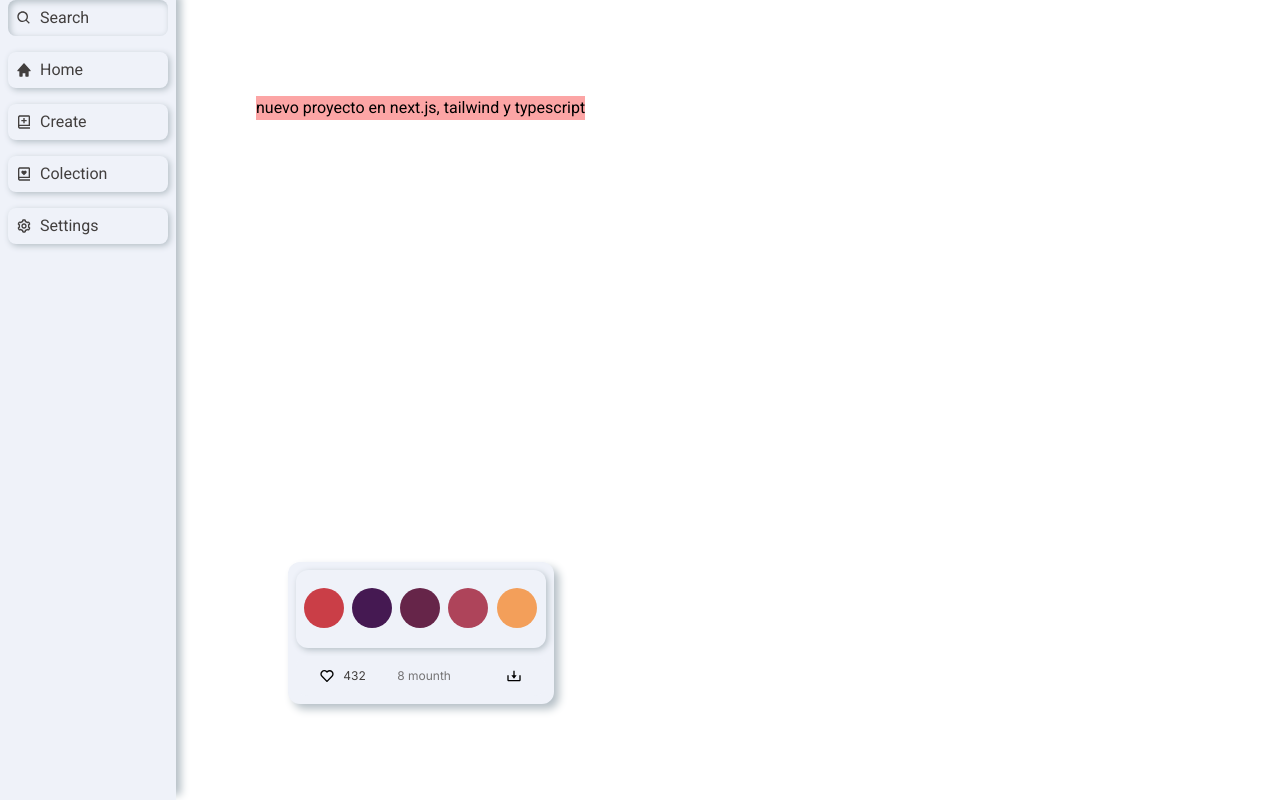
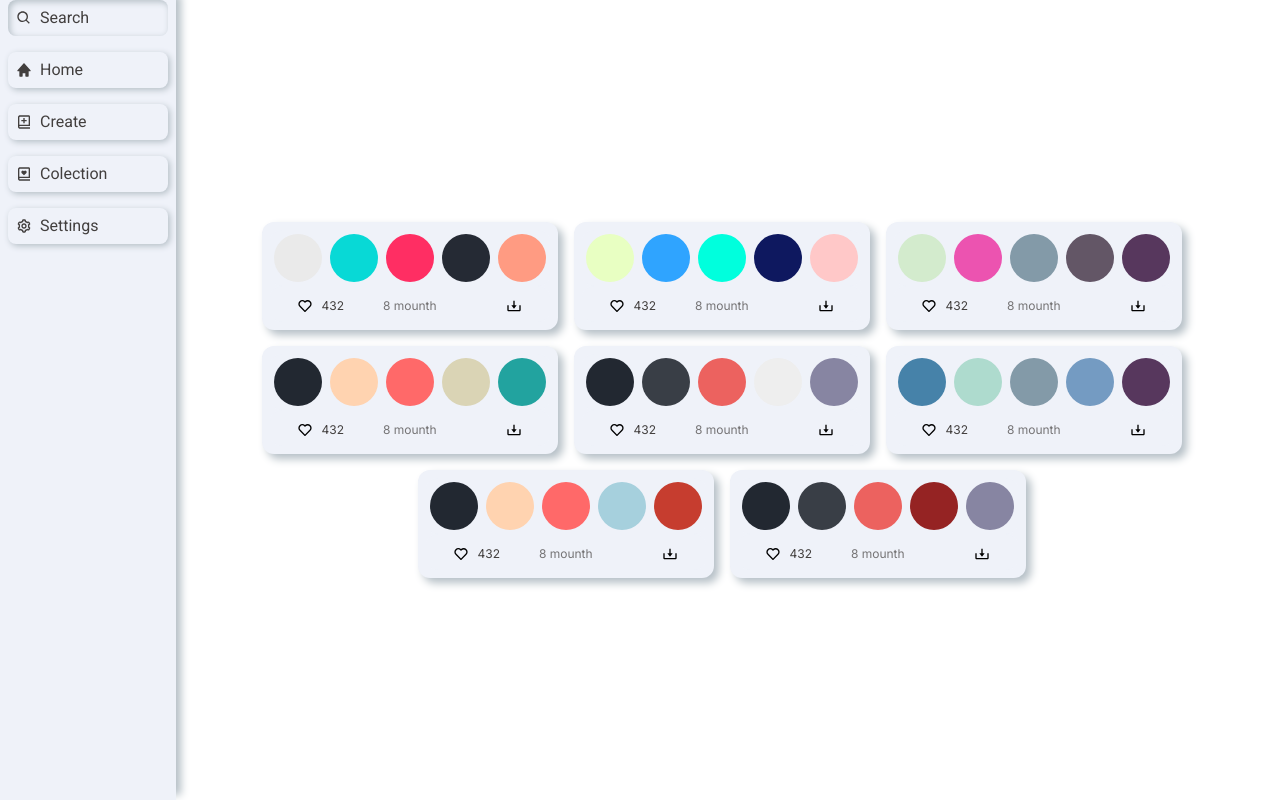
Before and after one commit to EduAZ86/ColorPaletteMaker, a Next.js app: page / in a window 1280 px wide. Built offline with nearby package versions, Linux system fonts and the light colour scheme.

Commit message:
card mapper component

```diff
--- a/src/app/page.tsx
+++ b/src/app/page.tsx
@@ -1,18 +1,22 @@
+import CardMapper from '@/components/CardMapper'
 import ColorCard from '@/components/ColorCard'
 import PaletteColor from '@/components/PaletteColor'
 import PaletteColorCard from '@/components/PaletteColorCard'
+import { arrayPalettesTEST } from '@/constants/testPalettes'
 import { hexToRgb } from '@/utils/colorsCalculator'
+
 
 
 export default function Home() {
   const rgbColor = `(${hexToRgb('#CA3E47')})`
   return (
-    <main className="flex min-h-screen flex-col items-center justify-between p-24">
-      <div className='flex bg-blend-color-burn'>
-        <span className='font-roboto z-20 bg-red-300'>nuevo proyecto en next.js, tailwind y typescript</span>
-        <br/>
-      </div>
-        <PaletteColorCard/>
+    <main className="
+      flex w-full h-full flex-col justify-center items-center pl-0 pb-28
+      md:pb-0 md:pl-5 md:pr-4
+      ">
+        <CardMapper
+          arrayColorPalettes = {arrayPalettesTEST}
+        />
     </main>
   )
 }
--- a/src/components/AboutPalette/AboutPalette.tsx
+++ b/src/components/AboutPalette/AboutPalette.tsx
@@ -1,3 +1,4 @@
+'use client'
 import React from "react";
 import {BiHeart} from 'react-icons/bi'
 import FavButton from "../FavButton";
@@ -7,7 +8,7 @@ const AboutPalette:React.FC = () => {
     const palette = ['#CA3E47', '#451952', '#662549', '#AE445A', '#F39F5A'];
     return(
         <div className='
-            flex flex-row w-full py-1 px-1 bg-light-background rounded-xl justify-around items-center
+            flex flex-row w-full pt-1 px-1 bg-light-background rounded-xl justify-around items-center
             dark:bg-dark-background
         '>
             <FavButton/>
--- /dev/null
+++ b/src/components/CardMapper/CardMapper.tsx
@@ -0,0 +1,26 @@
+'use client'
+import { arrayPalettes } from '@/types/paletteColor.type'
+import React from 'react'
+import PaletteColorCard from '../PaletteColorCard'
+
+
+
+const CardMapper: React.FC<{ arrayColorPalettes: arrayPalettes }> = ({ arrayColorPalettes }) => {
+
+    return(
+        <div
+            className='flex flex-row flex-wrap gap-4 justify-center items-center'
+        >
+            {arrayColorPalettes.map(( item ) => {
+                return(
+                    <PaletteColorCard
+                        key={item.idColors}
+                        paletteColorProp = {item}
+                    />
+                )
+            })}
+        </div>
+    )
+}
+
+export default CardMapper
--- /dev/null
+++ b/src/components/CardMapper/index.ts
@@ -0,0 +1 @@
+export {default} from './CardMapper'
--- a/src/components/ColorCard/ColorCard.tsx
+++ b/src/components/ColorCard/ColorCard.tsx
@@ -15,21 +15,22 @@ const ColorCard:React.FC<ColorCardProps> = ({colorRGB, colorHEXA}) => {
 
     return(
         <div className={`
-            flex flex-col justify-center items-center group-hover:gap-2 cursor-pointer px-1 py-1
+            flex flex-col justify-center w-14 items-center group-hover:gap-2 px-1 py-1
 
         `}>
             <button
                 onClick={() => handleCopy(colorRGB)}
                 className={`
-                    text-4xs opacity-0 text-light-font
-                    group-hover:opacity-90 duration-700 delay-100
+                    text-4xs opacity-0 text-light-font h-0
+                    group-hover:opacity-90 group-hover:h-fit duration-700 delay-100
                     dark:text-dark-font
+                    cursor-pointer
                 `}
 
             >{colorRGB}</button>
             <span
                 className={`
-                w-10 h-10 rounded-t-full rounded-b-full
+                w-12 h-12 rounded-t-full rounded-b-full
                 group-hover:h-24 duration-700
                 `}
                 style={{background:colorHEXA}}
@@ -37,9 +38,10 @@ const ColorCard:React.FC<ColorCardProps> = ({colorRGB, colorHEXA}) => {
             <button
                 onClick={() => handleCopy(colorHEXA)}
                 className={`
-                    text-3xs opacity-0 text-light-font
-                    group-hover:opacity-80 duration-700 delay-100
+                    text-3xs opacity-0 text-light-font h-0
+                    group-hover:opacity-80 group-hover:h-fit duration-700 delay-100
                     dark:text-dark-font
+                    cursor-pointer
                 `}
                 >{colorHEXA}</button>
         </div>
--- a/src/components/NavBar/NavBar.tsx
+++ b/src/components/NavBar/NavBar.tsx
@@ -11,7 +11,7 @@ const NavBar:React.FC = () => {
     const {currentPress, selectButton} = useCurrentPressButton(options)
 
     return (
-        <div className='fixed flex flex-col bg-light-background w-screen h-16 pl-0 pt-0 left-0 bottom-0 shadow-bar
+        <div className='fixed flex flex-col bg-light-background w-screen h-16 pl-0 pt-0 left-0 bottom-0 shadow-bar z-20
           dark:bg-dark-background dark:shadow-dark-bar
           md:flex-row  md:w-44  md:pl-2  md:top-0 md:h-screen md:shadow-bar'>
             <div className="flex flex-row w-full h-full aling items-center justify-evenly gap-4 left-0 bg-light-background
--- a/src/components/PaletteColor/PaletteColor.tsx
+++ b/src/components/PaletteColor/PaletteColor.tsx
@@ -1,33 +1,65 @@
+'use client'
 import React from 'react'
 import ColorCard from '../ColorCard'
 import { hexToRgb } from '@/utils/colorsCalculator'
 
-const PaletteColor:React.FC = () => {
+interface PaletteColorProps {
+    first_color:string;
+    second_color:string;
+    third_color:string;
+    fourth_color:string;
+    fifth_color:string;
+    first_color_rgb:string;
+    second_color_rgb:string;
+    third_color_rgb:string;
+    fourth_color_rgb:string;
+    fifth_color_rgb:string;
+}
 
-
-    const color1 ='#CA3E47'
-    const color2 ='#451952'
-    const color3 ='#662549'
-    const color4 ='#AE445A'
-    const color5 ='#F39F5A'
-    const colors = [color1,color2,color3,color4,color5]
+const PaletteColor:React.FC<PaletteColorProps> = ({
+    first_color,
+    second_color,
+    third_color,
+    fourth_color,
+    fifth_color,
+    first_color_rgb,
+    second_color_rgb,
+    third_color_rgb,
+    fourth_color_rgb,
+    fifth_color_rgb
+}) => {
 
     return(
         <div className='
-            flex flex-row w-fit py-1 px-1 bg-light-background rounded-xl group shadow-button
-            dark:bg-dark-background dark:shadow-dark-button
-        '>
-            {colors.map((item,index) => {
-                return(
-                    <ColorCard
-                        key={index}
-                        colorRGB={`(${hexToRgb(item)})`}
-                        colorHEXA={item}
-                    />
-                )
-            })}
-
-
+            flex flex-row w-fit bg-light-background rounded-xl group
+            dark:bg-dark-background
+        '
+            >
+                <ColorCard
+                    key={first_color}
+                    colorHEXA={first_color}
+                    colorRGB={first_color_rgb}
+                />
+                <ColorCard
+                    key={second_color}
+                    colorHEXA={second_color}
+                    colorRGB={second_color_rgb}
+                />
+                <ColorCard
+                    key={third_color}
+                    colorHEXA={third_color}
+                    colorRGB={third_color_rgb}
+                />
+                <ColorCard
+                    key={fourth_color}
+                    colorHEXA={fourth_color}
+                    colorRGB={fourth_color_rgb}
+                />
+                <ColorCard
+                    key={fifth_color}
+                    colorHEXA={fifth_color}
+                    colorRGB={fifth_color_rgb}
+                />
         </div>
     )
 }
--- a/src/components/PaletteColorCard/PaletteColorCard.tsx
+++ b/src/components/PaletteColorCard/PaletteColorCard.tsx
@@ -1,18 +1,30 @@
+'use client'
 import React from 'react'
-
 import PaletteColor from '../PaletteColor'
 import AboutPalette from '../AboutPalette'
+import { ColorPalleteType } from '@/types/paletteColor.type'
 
-const PaletteColorCard:React.FC = () => {
+const PaletteColorCard:React.FC<{paletteColorProp:ColorPalleteType}> = ({paletteColorProp}) => {
 
     return(
         <div
             className='
-                flex flex-col w-fit py-2 px-2 bg-light-background rounded-xl gap-2 group shadow-card
+                flex flex-col w-fit h-fit py-2 px-2 bg-light-background rounded-xl group shadow-card
                 dark:bg-dark-background dark:shadow-dark-card
             '
         >
-            <PaletteColor/>
+            <PaletteColor
+                first_color={paletteColorProp.first_color}
+                second_color={paletteColorProp.second_color}
+                third_color={paletteColorProp.third_color}
+                fourth_color={paletteColorProp.fourth_color}
+                fifth_color={paletteColorProp.fifth_color}
+                first_color_rgb={paletteColorProp.fifth_color_rgb}
+                second_color_rgb={paletteColorProp.second_color_rgb}
+                third_color_rgb={paletteColorProp.third_color_rgb}
+                fourth_color_rgb={paletteColorProp.fourth_color_rgb}
+                fifth_color_rgb={paletteColorProp.fifth_color_rgb}
+            />
             <AboutPalette/>
         </div>
     )
--- /dev/null
+++ b/src/constants/testPalettes.ts
@@ -0,0 +1,77 @@
+'use client'
+import { ColorPallete } from "@/class/paletteColors.class";
+import { ColorPalleteType } from "@/types/paletteColor.type";
+
+const arrayPaletteTest = [
+    {
+        first_color:'#EAEAEA',
+        second_color:'#08D9D6',
+        third_color:'#FF2E63',
+        fourth_color:'#252A34',
+        fifth_color:'#FF9B82'
+    },
+    {
+        first_color:'#E8FFC2',
+        second_color:'#2FA4FF',
+        third_color:'#00FFDD',
+        fourth_color:'#0E185F',
+        fifth_color:'#FFC8C8'
+    },
+    {
+        //light azulado tenue
+        first_color:'#D3EBCD',
+        second_color:'#EC53B0',
+        third_color:'#839AA8',
+        fourth_color:'#635666',
+        fifth_color:'#57375D'
+    },
+    {
+        //light celeste, salmon y beige
+        first_color:'#222831',
+        second_color:'#FFD3B0',
+        third_color:'#FF6969',
+        fourth_color:'#DAD4B5',
+        fifth_color:'#22A39F'
+    },
+    {
+        //dark naranja y gris oscuro
+        first_color:'#222831',
+        second_color:'#393E46',
+        third_color:'#EC625F',
+        fourth_color:'#EEEEEE',
+        fifth_color:'#8785A2'
+    },
+    {
+        first_color:'#4682A9',
+        second_color:'#AEDBCE',
+        third_color:'#839AA8',
+        fourth_color:'#749BC2',
+        fifth_color:'#57375D'
+    },
+    {
+        //light celeste, salmon y beige
+        first_color:'#222831',
+        second_color:'#FFD3B0',
+        third_color:'#FF6969',
+        fourth_color:'#A6D0DD',
+        fifth_color:'#C63D2F'
+    },
+    {
+        //dark naranja y gris oscuro
+        first_color:'#222831',
+        second_color:'#393E46',
+        third_color:'#EC625F',
+        fourth_color:'#952323',
+        fifth_color:'#8785A2'
+    }
+]
+
+export const arrayPalettesTEST:ColorPalleteType[] = arrayPaletteTest.map((palette) => {
+    const palette_color = new ColorPallete(
+        palette.first_color,
+        palette.second_color,
+        palette.third_color,
+        palette.fourth_color,
+        palette.fifth_color)
+    return(palette_color)
+})
--- a/src/hooks/useCurrentPressButton.tsx
+++ b/src/hooks/useCurrentPressButton.tsx
@@ -2,7 +2,7 @@ import React,{useState,useEffect} from "react"
 import { CurrentPressButtonHookType } from "@/types/menuOptions.type"
 
 const useCurrentPressButton = (options:any[]):CurrentPressButtonHookType => {
-    const [isCurrent, setIsCurrent] = useState(false)
+
     const [currentPress, setCurrentPress] = useState('')
 
     useEffect(()=>{
@@ -12,15 +12,11 @@ const useCurrentPressButton = (options:any[]):CurrentPressButtonHookType => {
 
     },[])
 
-    const idButton = (id:string) => {
-        setIsCurrent(currentPress === id)
-    }
-
     const selectButton:(id: string) => void = (id:string) => {
         setCurrentPress(id)
     }
 
-    return {currentPress, selectButton, isCurrent, idButton}
+    return {currentPress, selectButton}
 
 }
 
```
Also changed, not shown: src/types/paletteColor.type.ts (added, +24 -0 lines).
